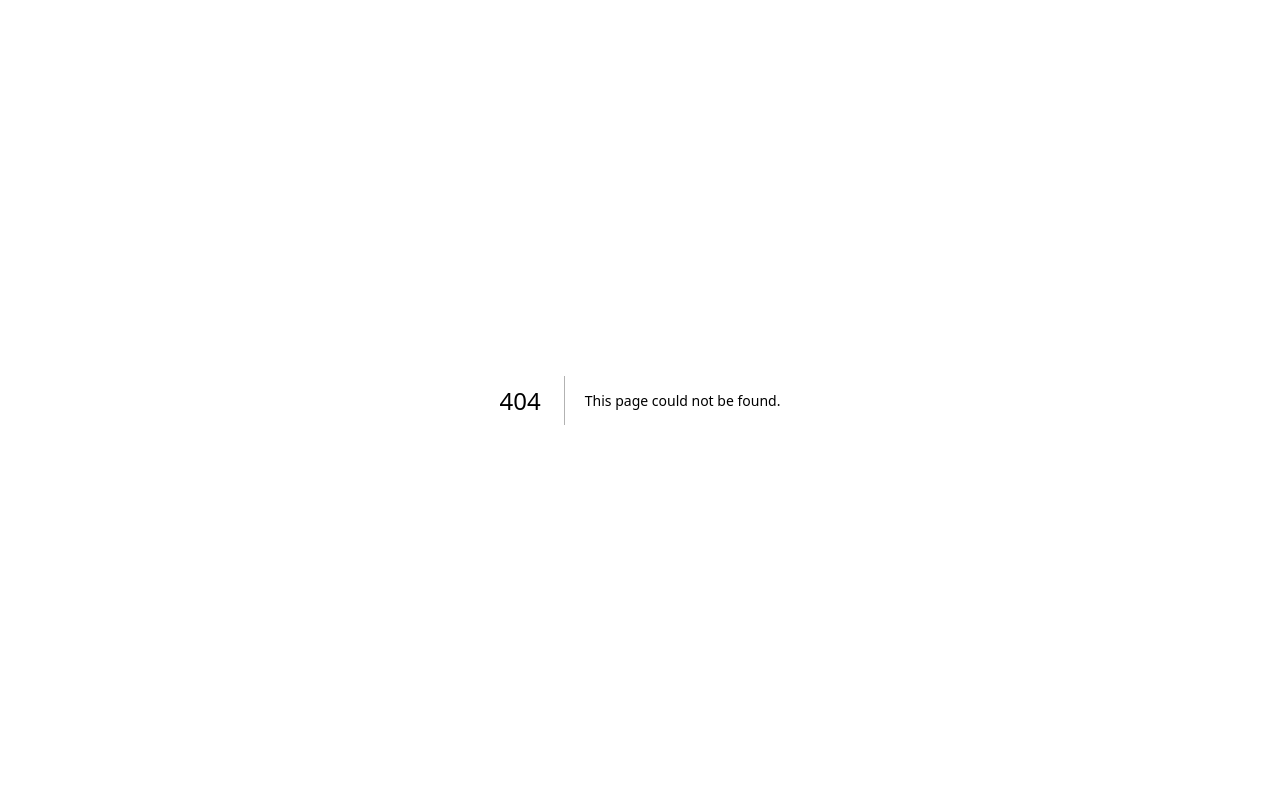
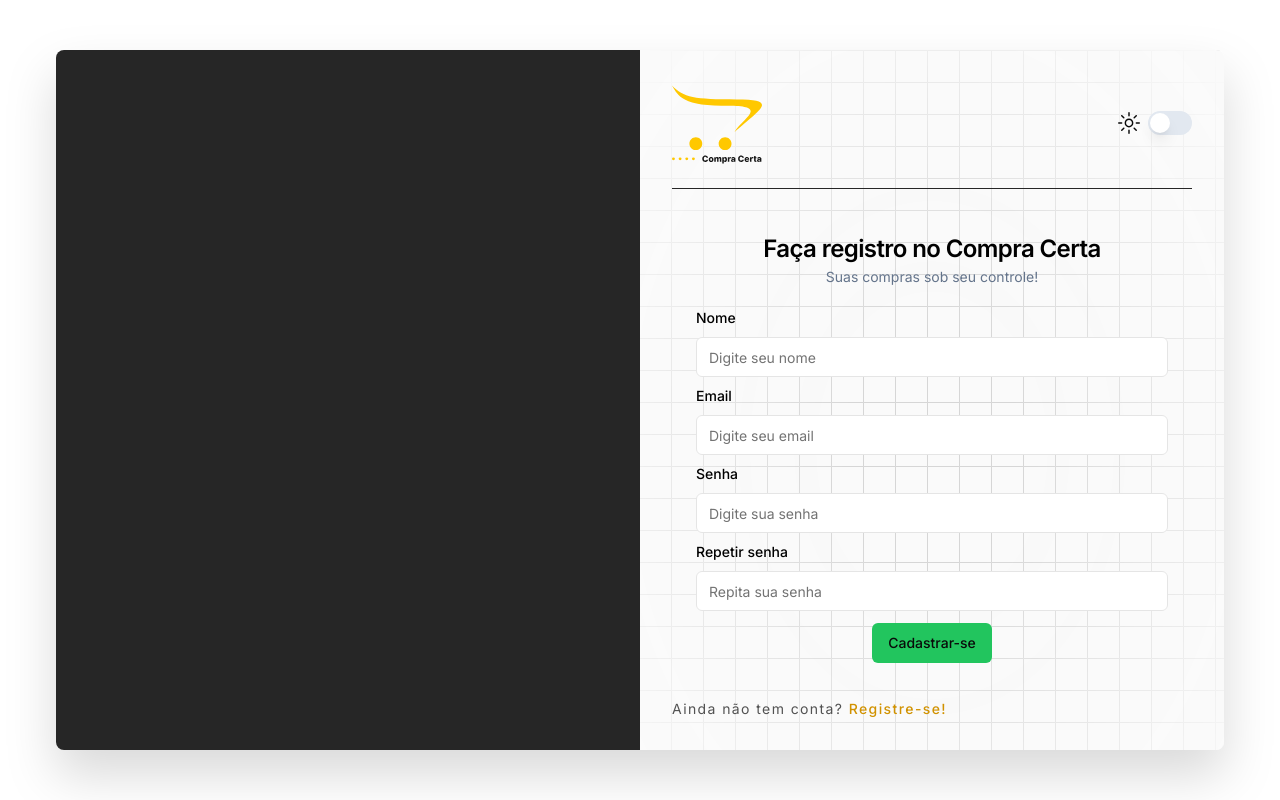
Before and after one commit to tiagodev96/compra-certa-front, a Next.js app: page /register in a window 1280 px wide. Before the commit this address had no page. Built offline with nearby package versions, Linux system fonts and the light colour scheme.

Commit message:
Feat: login/register update

```diff
--- a/src/app/(auth)/login/page.tsx
+++ b/src/app/(auth)/login/page.tsx
@@ -1,20 +1,88 @@
-import { GridBackground, LoginHeader, SignInCTA } from "@/components";
-import { Separator } from "@/components/ui/separator";
-import React from "react";
+'use client';
+import React, { useState } from 'react';
+import { GridBackground, LoginHeader, SignInCTA } from '@/components';
+import { Button } from '@/components/ui/button';
+import {
+  CardContent,
+  CardDescription,
+  CardFooter,
+  CardHeader,
+  CardTitle,
+} from '@/components/ui/card';
+import { Input } from '@/components/ui/input';
+import { Label } from '@/components/ui/label';
+import { Separator } from '@/components/ui/separator';
+import { ReloadIcon } from '@radix-ui/react-icons';
+import Link from 'next/link';
 
 const Login = () => {
+  const [loggingIn, setLoggingIn] = useState(false);
+
+  const handleLogin = () => {
+    setLoggingIn(true);
+    setTimeout(() => {
+      setLoggingIn(false);
+    }, 2000);
+  };
+
   return (
-    <div className="sectionContainer flex items-center justify-center w-screen h-screen">
-      <div className="grid grid-cols-2 max-w-[1200px] container h-full items-center justify-center max-h-[600px] rounded-lg drop-shadow-2xl">
-        <div className="bg-neutral-800 dark:bg-neutral-200  w-full h-full rounded-tl-lg rounded-bl-lg"></div>
-
-        <div className=" h-full overflow-hidden w-full rounded-tr-lg rounded-br-lg">
+    <div className='sectionContainer flex items-center justify-center w-screen h-screen'>
+      <div className='grid grid-cols-1 md:grid-cols-2 max-w-[1200px] container h-full items-center justify-center max-h-[600px] rounded-lg drop-shadow-2xl'>
+        <div className='bg-neutral-800 dark:bg-neutral-200  w-full h-full rounded-tl-lg rounded-bl-lg'></div>
+        <div className=' h-full overflow-hidden w-full rounded-tr-lg rounded-br-lg'>
           <GridBackground>
-            <div className="flex flex-1 flex-col z-20 px-8 py-8">
+            <div className='flex flex-1 flex-col z-20 px-8 py-8'>
               <LoginHeader />
-              <Separator className="my-8 bg-neutral-800 dark:bg-neutral-200" />
+              <Separator className='my-6 bg-neutral-800 dark:bg-neutral-200' />
+              <div className='flex flex-col justify-center w-auto'>
+                <CardHeader className='text-center'>
+                  <CardTitle>Faça login no Compra Certa</CardTitle>
+                  <CardDescription>
+                    Suas compras sob seu controle!
+                  </CardDescription>
+                </CardHeader>
+                <CardContent>
+                  <form>
+                    <div className='grid w-full items-center gap-4'>
+                      <div className='flex flex-col space-y-3'>
+                        <Label htmlFor='email'>Email</Label>
+                        <Input
+                          id='email'
+                          type='email'
+                          placeholder='Seu email'
+                        />
+                        <Label htmlFor='password'>Senha</Label>
+                        <Input
+                          id='password'
+                          type='password'
+                          placeholder='Sua senha'
+                        />
+                      </div>
+                    </div>
+                    <div className='flex justify-end mt-2'>
+                      <Link
+                        href='/forgot-password'
+                        className='text-xs text-blue-500'
+                      >
+                        Esqueceu sua senha?
+                      </Link>
+                    </div>
+                    <CardFooter className='flex justify-center my-3'>
+                      <Button onClick={handleLogin} disabled={loggingIn}>
+                        {loggingIn ? (
+                          <>
+                            <ReloadIcon className='mr-2 h-4 w-4 animate-spin' />
+                            Entrando...
+                          </>
+                        ) : (
+                          'Entrar'
+                        )}
+                      </Button>
+                    </CardFooter>
+                  </form>
+                </CardContent>
+              </div>
               <SignInCTA />
-              <Separator className="my-8 bg-neutral-800 dark:bg-neutral-200" />
             </div>
           </GridBackground>
         </div>
--- /dev/null
+++ b/src/app/(auth)/register/page.tsx
@@ -0,0 +1,132 @@
+'use client';
+import React, { useState } from 'react';
+import { GridBackground, LoginHeader, SignInCTA } from '@/components';
+import { Button } from '@/components/ui/button';
+import {
+  CardContent,
+  CardDescription,
+  CardFooter,
+  CardHeader,
+  CardTitle,
+} from '@/components/ui/card';
+import { Input } from '@/components/ui/input';
+import { Label } from '@/components/ui/label';
+import { Separator } from '@/components/ui/separator';
+import { ReloadIcon } from '@radix-ui/react-icons';
+
+const Register = () => {
+  const [formData, setFormData] = useState({
+    name: '',
+    email: '',
+    password: '',
+    confirmPassword: '',
+  });
+  const [registering, setRegistering] = useState(false);
+  const [registrationError, setRegistrationError] = useState<string | null>(
+    null
+  );
+
+  const handleInputChange = (e: { target: { name: any; value: any } }) => {
+    const { name, value } = e.target;
+    setFormData((prevData) => ({
+      ...prevData,
+      [name]: value,
+    }));
+  };
+
+  const handleRegister = () => {
+    setRegistering(true);
+    setTimeout(() => {
+      if (formData.password !== formData.confirmPassword) {
+        setRegistrationError('As senhas não coincidem.');
+        setRegistering(false);
+      }
+    }, 2000);
+  };
+
+  return (
+    <div className='sectionContainer flex items-center justify-center w-screen h-screen'>
+      <div className='grid grid-cols-1 md:grid-cols-2 max-w-[1200px] container h-[100%] items-center justify-center max-h-[700px] rounded-lg drop-shadow-2xl'>
+        <div className='bg-neutral-800 dark:bg-neutral-200  w-full h-full rounded-tl-lg rounded-bl-lg'></div>
+        <div className=' h-full overflow-hidden w-full rounded-tr-lg rounded-br-lg'>
+          <GridBackground>
+            <div className='flex flex-1 flex-col z-20 px-8 py-8'>
+              <LoginHeader />
+              <Separator className='my-6 bg-neutral-800 dark:bg-neutral-200' />
+              <div className='flex flex-col justify-center w-auto'>
+                <CardHeader className='text-center'>
+                  <CardTitle>Faça registro no Compra Certa</CardTitle>
+                  <CardDescription>
+                    Suas compras sob seu controle!
+                  </CardDescription>
+                </CardHeader>
+                <CardContent>
+                  <form onSubmit={(e) => e.preventDefault()}>
+                    <div className='grid w-full items-center gap-4'>
+                      <div className='flex flex-col space-y-3'>
+                        <Label htmlFor='name'>Nome</Label>
+                        <Input
+                          id='name'
+                          type='text'
+                          name='name'
+                          value={formData.name}
+                          onChange={handleInputChange}
+                          placeholder='Digite seu nome'
+                        />
+                        <Label htmlFor='email'>Email</Label>
+                        <Input
+                          id='email'
+                          type='email'
+                          name='email'
+                          value={formData.email}
+                          onChange={handleInputChange}
+                          placeholder='Digite seu email'
+                        />
+                        <Label htmlFor='password'>Senha</Label>
+                        <Input
+                          id='password'
+                          type='password'
+                          name='password'
+                          value={formData.password}
+                          onChange={handleInputChange}
+                          placeholder='Digite sua senha'
+                        />
+                        <Label htmlFor='confirmPassword'>Repetir senha</Label>
+                        <Input
+                          id='confirmPassword'
+                          type='password'
+                          name='confirmPassword'
+                          value={formData.confirmPassword}
+                          onChange={handleInputChange}
+                          placeholder='Repita sua senha'
+                        />
+                      </div>
+                    </div>
+                    {registrationError && (
+                      <div className='text-red-500'>{registrationError}</div>
+                    )}
+                    <CardFooter className='flex justify-center my-3 p-0'>
+                      <Button onClick={handleRegister} disabled={registering}>
+                        {registering ? (
+                          <>
+                            <ReloadIcon className='mr-2 h-4 w-4 animate-spin' />
+                            Cadastrando...
+                          </>
+                        ) : (
+                          'Cadastrar-se'
+                        )}
+                      </Button>
+                    </CardFooter>
+                  </form>
+                </CardContent>
+              </div>
+              <SignInCTA />
+            </div>
+          </GridBackground>
+        </div>
+      </div>
+    </div>
+  );
+};
+
+export default Register;
--- a/src/components/Auth/SignInCTA.tsx
+++ b/src/components/Auth/SignInCTA.tsx
@@ -3,10 +3,7 @@ import React from "react";
 
 export const SignInCTA = () => {
   return (
-    <div>
-      <h1 className="text-2xl font-bold text-50 mb-4 tracking-wider">
-        Faça login no Compra Certa
-      </h1>
+    <div className="">
       <p className="text-sm text-neutral-600 dark:text-neutral-400 tracking-widest">
         Ainda não tem conta?{" "}
         <Link
```
